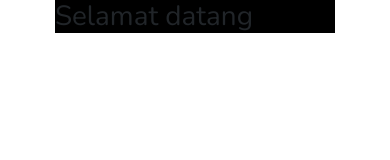
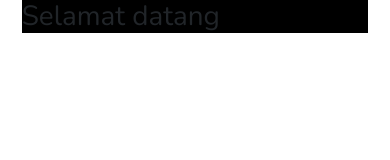
Before and after one commit to rizwangustama/Healthy-Paws, a plain HTML site: page index.html in a window 390 px wide. Drawn offline with nearby package versions, Linux system fonts and the light colour scheme.

Commit message:
Perubahan Container

```diff
--- a/src/css/style.css
+++ b/src/css/style.css
@@ -8,3 +8,9 @@ body {
 .container {
     width: 78%;
 }
+
+@media screen and (max-width:990px){
+    .container {
+        width: 95%
+    }
+}
```
Also changed, not shown: index.html (+1 -0 lines).
